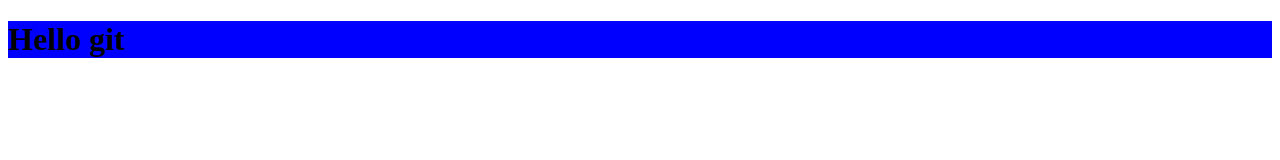
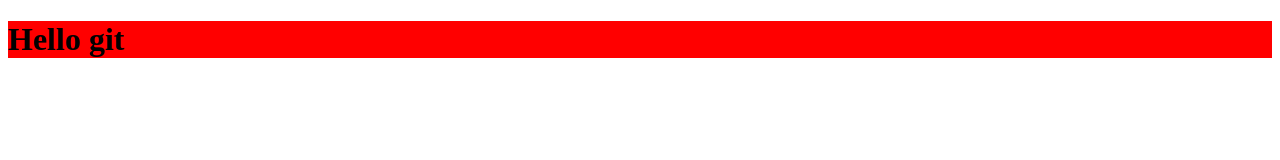
Before and after one commit to abbesBabs1/git-class, a plain HTML site: page index.html in a window 1280 px wide. Drawn offline with Linux system fonts and the light colour scheme.

Commit message:
changed a color to red

```diff
--- a/index.html
+++ b/index.html
@@ -7,6 +7,6 @@
     <title>Document</title>
 </head>
 <body>
-    <h1 style="background-color: blue;">Hello git</h1>
+    <h1 style="background-color: red;">Hello git</h1>
 </body>
 </html>
```
